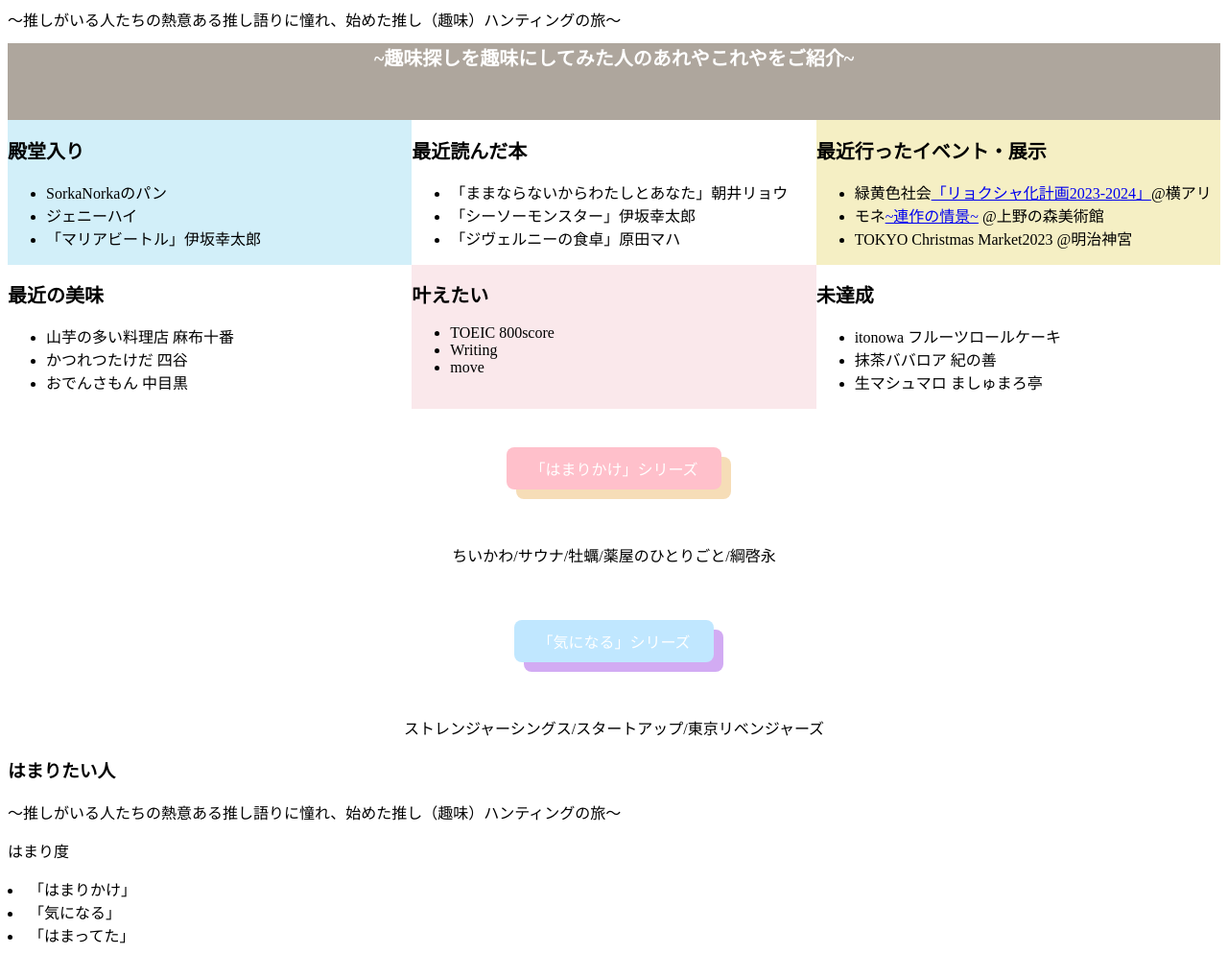
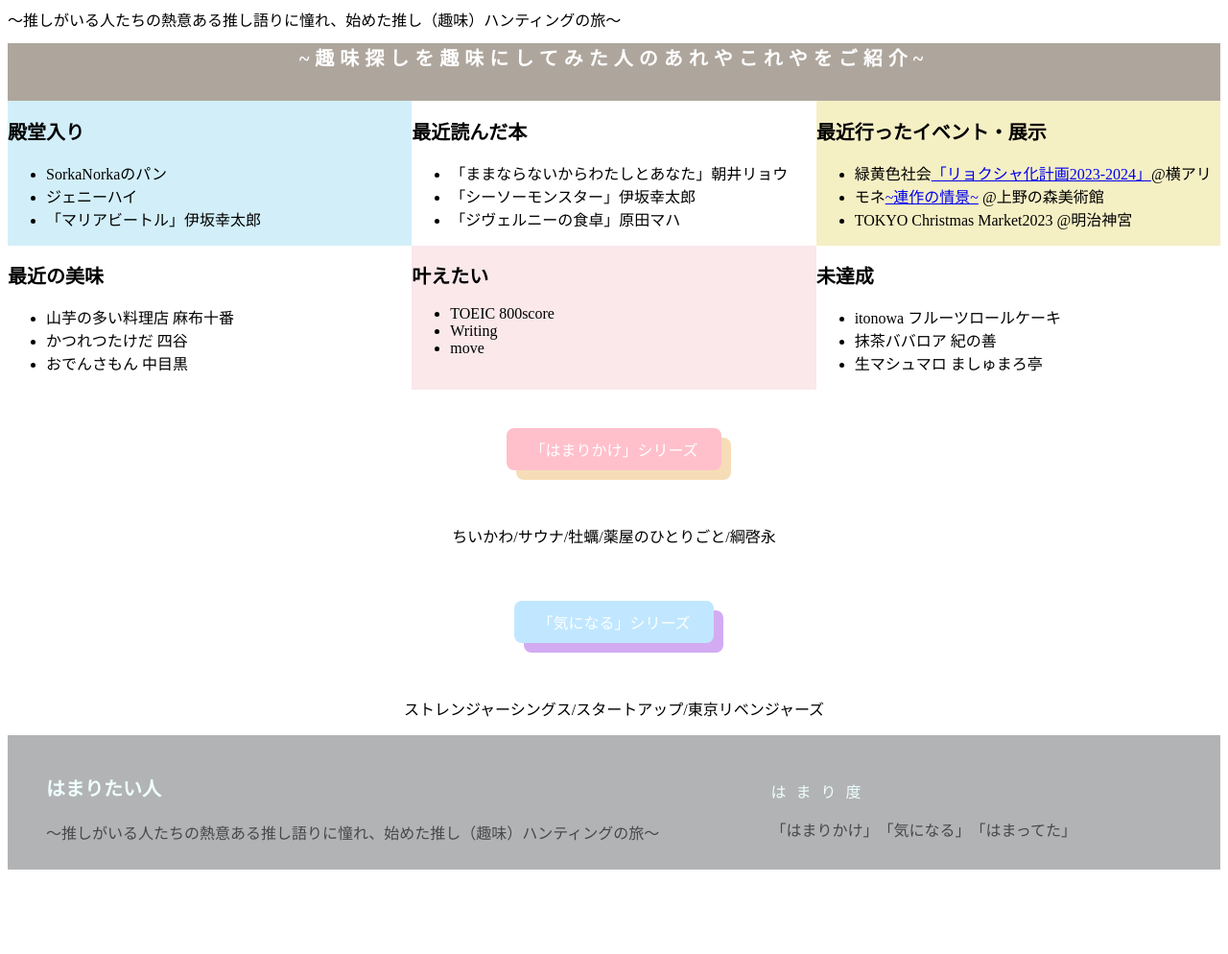
Before and after one commit to pakupakushamoji/hamaritai, a plain HTML site: page index.html in a window 1280 px wide. Shown: the whole page at 96% size. After the commit the page ends 915 px from the top, so only its background shows below. Drawn offline with Linux system fonts and the light colour scheme.

Commit message:
Update stylesheet.css

```diff
--- a/stylesheet.css
+++ b/stylesheet.css
@@ -1,9 +1,10 @@
 header {
-  height:80px;
+  height:60px;
   background-color: rgb(174, 166, 157);
 }
 header h1 {
   font-size:20px;
+  letter-spacing: 6px;
   color: white;
   text-align:center ;
   }
@@ -56,3 +57,32 @@ h2{
   border-color: rgb(110, 175, 231);
   box-shadow:10px 10px #d2abf3;
 }
+footer{
+  background-color: rgb(178, 179, 180);
+  height:140px;
+}
+.left {
+  margin: 20px 40px;
+  float:left;
+}
+h3 {
+  font-size: 20px;
+  color: azure;
+}
+.left p{
+  opacity: 0.6;
+}
+.right {
+  float: right;
+  list-style: none;
+  margin-top: 30px;
+  margin-right: 150px;
+}
+.right li{
+  float:left;
+  opacity: 0.6;
+}
+.right p{
+  letter-spacing: 10px;
+  color:azure;
+}
```
